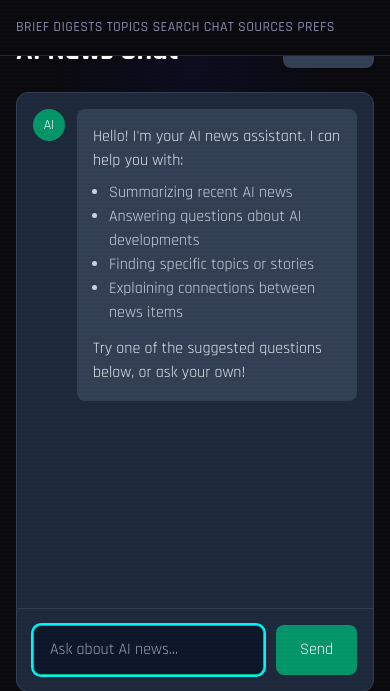
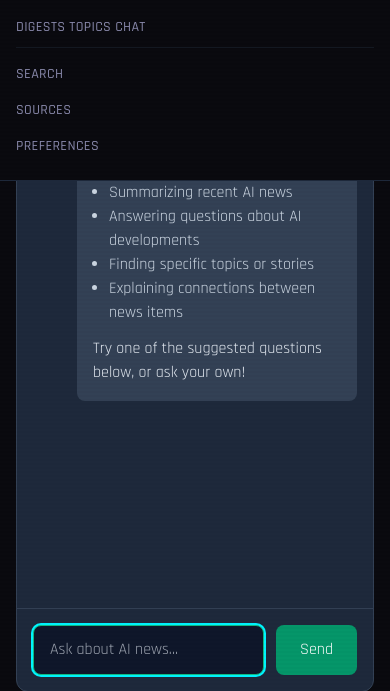
Before and after one commit to jungleboyz/ai-news-agent, a Python web app: template web/templates/chat.html in a window 390 px wide, after a click that opens the changed part. Shown: the part 65-756 px from the top of the page. Run offline with Jinja, Linux system fonts and the light colour scheme; the template is opened without the code that fills it, so the values that code supplies are empty; some libraries are stand-ins or nearby versions.

Commit message:
Streamline nav from 7 items to 3 primary + gear dropdown
Remove BRIEF link (logo already links to /), keep DIGESTS/TOPICS/CHAT
as primary nav, and move SEARCH/SOURCES/PREFERENCES into a gear icon
dropdown on desktop. Mobile hamburger menu shows all items in a flat list.

Co-Authored-By: Claude Opus 4.6 <noreply@anthropic.com>

```diff
--- a/web/static/css/custom.css
+++ b/web/static/css/custom.css
@@ -438,6 +438,40 @@ body::before {
 }
 
 /* ===========================================
+   GEAR DROPDOWN
+   =========================================== */
+
+.gear-dropdown {
+    background: rgba(10, 10, 15, 0.97);
+    border-color: var(--border-dark);
+    backdrop-filter: blur(10px);
+    box-shadow: 0 4px 20px rgba(0, 0, 0, 0.5), 0 0 15px rgba(0, 245, 255, 0.1);
+}
+
+.gear-dropdown-item {
+    display: block;
+    padding: 0.5rem 1rem;
+    color: var(--text-secondary);
+    font-size: 0.875rem;
+    font-weight: 500;
+    letter-spacing: 0.05em;
+    transition: color 0.2s ease, background 0.2s ease;
+}
+
+.gear-dropdown-item:hover {
+    color: var(--neon-cyan);
+    background: rgba(0, 245, 255, 0.05);
+}
+
+.gear-dropdown-item:first-child {
+    border-radius: 0.5rem 0.5rem 0 0;
+}
+
+.gear-dropdown-item:last-child {
+    border-radius: 0 0 0.5rem 0.5rem;
+}
+
+/* ===========================================
    HTMX & UTILITY
    =========================================== */
 
--- a/web/templates/base.html
+++ b/web/templates/base.html
@@ -76,27 +76,51 @@
                 <!-- Nav Links -->
                 <div id="nav-menu" class="hidden md:flex items-center gap-6 absolute md:static top-16 left-0 right-0 md:top-auto bg-cyber-dark md:bg-transparent border-b md:border-0 border-slate-800 p-4 md:p-0 flex-col md:flex-row z-50">
                     {% set current_path = request.url.path %}
-                    <a href="/brief" class="cyber-nav-link text-sm font-medium tracking-wide w-full md:w-auto py-2 md:py-0 {% if current_path == '/' or current_path.startswith('/brief') %}text-neon-cyan border-b-2 border-neon-cyan{% endif %}">
-                        BRIEF
-                    </a>
+                    {% set secondary_active = current_path.startswith('/search') or current_path.startswith('/source') or current_path.startswith('/preference') %}
+                    <!-- Primary nav links -->
                     <a href="/digests" class="cyber-nav-link text-sm font-medium tracking-wide w-full md:w-auto py-2 md:py-0 {% if current_path.startswith('/digest') %}text-neon-cyan border-b-2 border-neon-cyan{% endif %}">
                         DIGESTS
                     </a>
                     <a href="/topics" class="cyber-nav-link text-sm font-medium tracking-wide w-full md:w-auto py-2 md:py-0 {% if current_path.startswith('/topic') %}text-neon-cyan border-b-2 border-neon-cyan{% endif %}">
                         TOPICS
                     </a>
-                    <a href="/search" class="cyber-nav-link text-sm font-medium tracking-wide w-full md:w-auto py-2 md:py-0 {% if current_path.startswith('/search') %}text-neon-cyan border-b-2 border-neon-cyan{% endif %}">
-                        SEARCH
-                    </a>
                     <a href="/chat" class="cyber-nav-link text-sm font-medium tracking-wide w-full md:w-auto py-2 md:py-0 {% if current_path.startswith('/chat') %}text-neon-cyan border-b-2 border-neon-cyan{% endif %}">
                         CHAT
                     </a>
-                    <a href="/sources" class="cyber-nav-link text-sm font-medium tracking-wide w-full md:w-auto py-2 md:py-0 {% if current_path.startswith('/source') %}text-neon-cyan border-b-2 border-neon-cyan{% endif %}">
-                        SOURCES
-                    </a>
-                    <a href="/preferences" class="cyber-nav-link text-sm font-medium tracking-wide w-full md:w-auto py-2 md:py-0 {% if current_path.startswith('/preference') %}text-neon-cyan border-b-2 border-neon-cyan{% endif %}">
-                        PREFS
-                    </a>
+
+                    <!-- Secondary nav (mobile: flat list) -->
+                    <div class="md:hidden w-full border-t border-gray-800/50 mt-2 pt-2 flex flex-col gap-0">
+                        <a href="/search" class="cyber-nav-link text-sm font-medium tracking-wide w-full py-2 {% if current_path.startswith('/search') %}text-neon-cyan border-b-2 border-neon-cyan{% endif %}">
+                            SEARCH
+                        </a>
+                        <a href="/sources" class="cyber-nav-link text-sm font-medium tracking-wide w-full py-2 {% if current_path.startswith('/source') %}text-neon-cyan border-b-2 border-neon-cyan{% endif %}">
+                            SOURCES
+                        </a>
+                        <a href="/preferences" class="cyber-nav-link text-sm font-medium tracking-wide w-full py-2 {% if current_path.startswith('/preference') %}text-neon-cyan border-b-2 border-neon-cyan{% endif %}">
+                            PREFERENCES
+                        </a>
+                    </div>
+
+                    <!-- Gear dropdown (desktop only) -->
+                    <div class="hidden md:block relative">
+                        <button id="gear-btn" class="cyber-nav-link p-1.5 rounded transition-colors {% if secondary_active %}text-neon-cyan{% endif %}" aria-label="Settings menu">
+                            <svg class="w-5 h-5" fill="none" stroke="currentColor" viewBox="0 0 24 24" stroke-width="1.5">
+                                <path stroke-linecap="round" stroke-linejoin="round" d="M9.594 3.94c.09-.542.56-.94 1.11-.94h2.593c.55 0 1.02.398 1.11.94l.213 1.281c.063.374.313.686.645.87.074.04.147.083.22.127.325.196.72.257 1.075.124l1.217-.456a1.125 1.125 0 0 1 1.37.49l1.296 2.247a1.125 1.125 0 0 1-.26 1.431l-1.003.827c-.293.241-.438.613-.43.992a7.723 7.723 0 0 1 0 .255c-.008.378.137.75.43.991l1.004.827c.424.35.534.955.26 1.43l-1.298 2.247a1.125 1.125 0 0 1-1.369.491l-1.217-.456c-.355-.133-.75-.072-1.076.124a6.47 6.47 0 0 1-.22.128c-.331.183-.581.495-.644.869l-.213 1.281c-.09.543-.56.941-1.11.941h-2.594c-.55 0-1.019-.398-1.11-.94l-.213-1.281c-.062-.374-.312-.686-.644-.87a6.52 6.52 0 0 1-.22-.127c-.325-.196-.72-.257-1.076-.124l-1.217.456a1.125 1.125 0 0 1-1.369-.49l-1.297-2.247a1.125 1.125 0 0 1 .26-1.431l1.004-.827c.292-.24.437-.613.43-.991a6.932 6.932 0 0 1 0-.255c.007-.38-.138-.751-.43-.992l-1.004-.827a1.125 1.125 0 0 1-.26-1.43l1.297-2.247a1.125 1.125 0 0 1 1.37-.491l1.216.456c.356.133.751.072 1.076-.124.072-.044.146-.086.22-.128.332-.183.582-.495.644-.869l.214-1.28Z"/>
+                                <path stroke-linecap="round" stroke-linejoin="round" d="M15 12a3 3 0 1 1-6 0 3 3 0 0 1 6 0Z"/>
+                            </svg>
+                        </button>
+                        <div id="gear-dropdown" class="gear-dropdown hidden absolute right-0 top-full mt-2 min-w-[160px] rounded-lg border z-50">
+                            <a href="/search" class="gear-dropdown-item {% if current_path.startswith('/search') %}text-neon-cyan{% endif %}">
+                                SEARCH
+                            </a>
+                            <a href="/sources" class="gear-dropdown-item {% if current_path.startswith('/source') %}text-neon-cyan{% endif %}">
+                                SOURCES
+                            </a>
+                            <a href="/preferences" class="gear-dropdown-item {% if current_path.startswith('/preference') %}text-neon-cyan{% endif %}">
+                                PREFERENCES
+                            </a>
+                        </div>
+                    </div>
                 </div>
             </div>
         </div>
@@ -143,6 +167,24 @@
     <div id="toast-container" class="fixed bottom-4 right-4 z-50 flex flex-col gap-2"></div>
 
     <!-- Scripts -->
+    <script nonce="{{ request.state.csp_nonce }}">
+        // Gear dropdown toggle
+        (function() {
+            const btn = document.getElementById('gear-btn');
+            const dropdown = document.getElementById('gear-dropdown');
+            if (btn && dropdown) {
+                btn.addEventListener('click', function(e) {
+                    e.stopPropagation();
+                    dropdown.classList.toggle('hidden');
+                });
+                document.addEventListener('click', function(e) {
+                    if (!dropdown.contains(e.target) && e.target !== btn) {
+                        dropdown.classList.add('hidden');
+                    }
+                });
+            }
+        })();
+    </script>
     <script nonce="{{ request.state.csp_nonce }}">
         // Toast notification system
         function showToast(message, type = 'success') {
```
